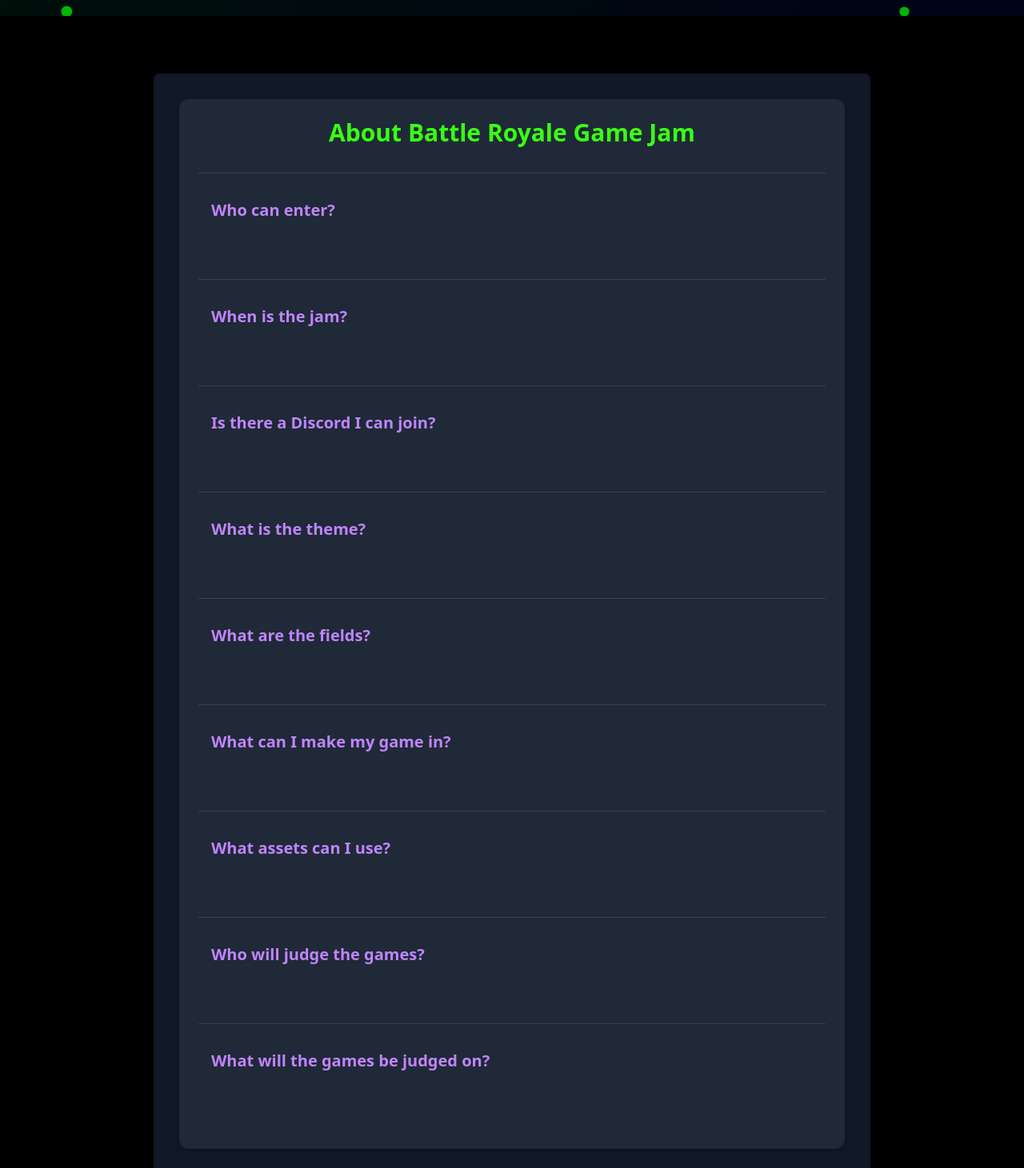
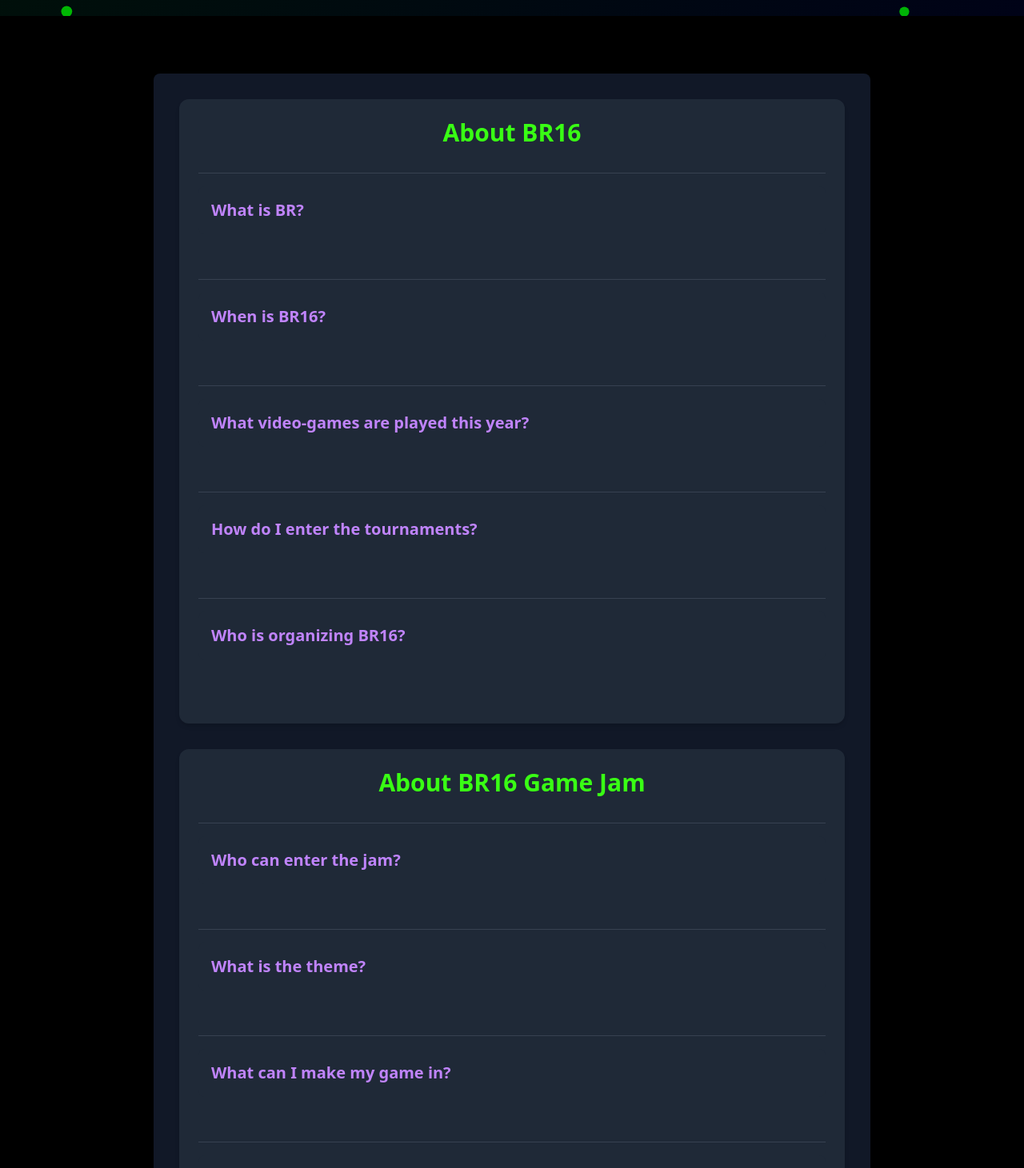
Before and after one commit to ieee-uottawa/battle-royale, a React (Vite) app: page / in a window 1280 px wide. Shown: the part 780-2241 px from the top of the page at 80% size. Built offline with nearby package versions, Linux system fonts and the light colour scheme.

Commit message:
feat: update information & links

```diff
--- a/src/App.tsx
+++ b/src/App.tsx
@@ -2,6 +2,7 @@ import Navbar from "./components/Navbar";
 import Hero from "./components/Hero";
 import About from "./components/About";
 import PreviousSubmissions from "./components/PreviousSubmissions";
+import Patronage from "./components/Patronage";
 import Prizes from "./components/Prizes";
 import Contact from "./components/Contact";
 import Background from "./components/Background";
@@ -19,6 +20,9 @@ function App() {
         <div id="previous-results">
           <PreviousSubmissions />
         </div>
+        <div id="patronage">
+          <Patronage />
+        </div>
         <div id="prizes">
           <Prizes />
         </div>
--- a/src/components/About.tsx
+++ b/src/components/About.tsx
@@ -24,26 +24,43 @@ const AccordionItem = ({ question, answer }) => {
 };
 
 const AboutSection = () => {
-  const faqData = [
+  const faqBRData = [
     {
-      question: "Who can enter?",
+      question: "What is BR?",
+      answer:
+        "Battle Royale is a weekend-long event where participants can compete in video-game tournaments and/or a game jam.",
+    },
+    {
+      question: "When is BR16?",
+      answer:
+        "BR16 starts on February 6th, and ends on Feb 9th, at 10AM EST. Game Jam judging will start at 12PM EST and winners will be announced live on our Twitch channel during the closing ceremony.",
+    },
+    {
+      question: "What video-games are played this year?",
+      answer:
+        "The games played at BR16 are Valorant, League of Legends, Minecraft, Stardew Valley and Jack of All Games.",
+    },
+    {
+      question: "How do I enter the tournaments?",
+      answer:
+        "You can sign up for the tournament with the link at the top of our website. Registration is free!",
+    },
+    {
+      question: "Who is organizing BR16?",
+      answer:
+        "BR16 is organized by IEEE uOttawa, IEEE Carleton, IEEE Algonquin, IEEE UBC, and the uOttawa Game Dev Club.",
+    },
+  ];
+
+  const faqGameJamData = [
+    {
+      question: "Who can enter the jam?",
       answer:
         "Anyone 13 years or older can participate. You can work in teams of 1 to 4.",
     },
     {
-      question: "When is the jam?",
-      answer:
-        "The jam starts on March 4th, 2022 at 12:30 PM EST and ends on March 6th, 2022 at 6 PM EST. The judging period will be from 6 PM to 8 PM EST on Sunday, March 6th, and winners will be announced live on our Twitch channel during the closing ceremony.",
-    },
-    {
-      question: "Is there a Discord I can join?",
-      answer:
-        "Yes! There is a dedicated section for the game jam on the Battle Royale server.",
-    },
-    { question: "What is the theme?", answer: "Outer space! Space jam!" },
-    {
-      question: "What are the fields?",
-      answer: `Game Design: Advertise a creative game idea through a website, document, video, or presentation.\nGame Development: Create a game using any engine or language with the theme announced during the opening ceremony.`,
+      question: "What is the theme?",
+      answer: "The theme will be revealed in our opening ceremonies!",
     },
     {
       question: "What can I make my game in?",
@@ -56,11 +73,6 @@ const AboutSection = () => {
         "You can use pre-existing code and legal art/audio assets, but the game should be developed during the jam.",
     },
     {
-      question: "Who will judge the games?",
-      answer:
-        "Graduate students from Carleton University will volunteer as judges.",
-    },
-    {
       question: "What will the games be judged on?",
       answer: `Creativity, Fun, Theme, Mood, Graphics, Audio, and Overall Game Feel. Judges value innovation, polish, and enjoyment.`,
     },
@@ -70,13 +82,27 @@ const AboutSection = () => {
     <div className="bg-gray-900 text-gray-300 p-4 md:p-8 rounded-lg shadow-lg max-w-4xl mx-auto relative z-10">
       <div className="bg-gray-800 p-2 md:p-6 rounded-xl shadow-md pt-8">
         <h2 className="text-lg md:text-3xl font-bold text-neon-green pb-2 mb-6 text-center">
-          About Battle Royale Game Jam
+          About BR16
         </h2>
         <hr className="border-t border-gray-700 my-4" />
-        {faqData.map((item, index) => (
+        {faqBRData.map((item, index) => (
           <React.Fragment key={index}>
             <AccordionItem question={item.question} answer={item.answer} />
-            {index < faqData.length - 1 && (
+            {index < faqBRData.length - 1 && (
+              <hr className="border-t border-gray-700 my-4" />
+            )}
+          </React.Fragment>
+        ))}
+      </div>
+      <div className="bg-gray-800 p-2 md:p-6 rounded-xl shadow-md pt-8 mt-8">
+        <h2 className="text-lg md:text-3xl font-bold text-neon-green pb-2 mb-6 text-center">
+          About BR16 Game Jam
+        </h2>
+        <hr className="border-t border-gray-700 my-4" />
+        {faqGameJamData.map((item, index) => (
+          <React.Fragment key={index}>
+            <AccordionItem question={item.question} answer={item.answer} />
+            {index < faqGameJamData.length - 1 && (
               <hr className="border-t border-gray-700 my-4" />
             )}
           </React.Fragment>
--- a/src/components/Contact.tsx
+++ b/src/components/Contact.tsx
@@ -21,11 +21,38 @@ const ContactSection: React.FC = () => {
             Contact Us
           </h2>
           <hr className="border-t border-gray-700 my-4" />
-          <div className="bg-gray-900 p-6 rounded-lg shadow-lg w-full">
+          <div className="bg-gray-900 p-6 rounded-lg shadow-lg w-full space-y-6">
+            <h3 className="text-2xl font-semibold mb-4 text-neon-blue">
+              Co-leads
+            </h3>
+            <div className="flex flex-col gap-6">
+              <a
+                href="mailto:jad@battleroyale.ca"
+                target="_blank"
+                rel="noopener noreferrer"
+                className="text-neon-green hover:text-neon-green/80"
+              >
+                <div className="flex items-center">
+                  <Mail className="w-6 h-6 mr-4" />
+                  <p className="text-white">jad@battleroyale.ca</p>
+                </div>
+              </a>
+              <a
+                href="mailto:adam@battleroyale.ca"
+                target="_blank"
+                rel="noopener noreferrer"
+                className="text-neon-green hover:text-neon-green/80"
+              >
+                <div className="flex items-center">
+                  <Mail className="w-6 h-6 mr-4" />
+                  <p className="text-white">adam@battleroyale.ca</p>
+                </div>
+              </a>
+            </div>
+            <hr />
             <h3 className="text-2xl font-semibold mb-4 text-neon-blue">
               IEEE uOttawa
             </h3>
-            <div className="space-y-4">
             <div className="flex items-center">
               <a
                 href="mailto:exec@ieeeuottawa.ca"
@@ -102,7 +129,6 @@ const ContactSection: React.FC = () => {
         </div>
       </div>
     </div>
-    </div>
   );
 };
 
--- a/src/components/Hero.tsx
+++ b/src/components/Hero.tsx
@@ -56,12 +56,10 @@ export default function Hero() {
             variant="outline"
             className="border-neon-green text-neon-green hover:bg-neon-green hover:text-black px-2 md:px-4"
             onClick={() =>
-              document
-                .getElementById("about")
-                ?.scrollIntoView({ behavior: "smooth" })
+              window.open("https://www.twitch.tv/ieeebattleroyale", "_blank")
             }
           >
-            Jump into it
+            Twitch.tv
           </Button>
           <Button
             size="lg"
--- a/src/components/Navbar.tsx
+++ b/src/components/Navbar.tsx
@@ -47,10 +47,13 @@ export default function Navbar() {
           variant="outline"
           className="border-neon-green text-neon-green hover:bg-neon-green hover:text-black"
           onClick={() =>
-            window.open("https://www.twitch.tv/ieeebattleroyale", "_blank")
+            window.open(
+              "https://docs.google.com/forms/d/e/1FAIpQLSc081bF-4m9ZTJNCAd9-OnXYwgsOPcZbLodAbbv8LF4Hpl5cA/viewform?usp=header",
+              "_blank"
+            )
           }
         >
-          Twitch.tv
+          Register
         </Button>
       </div>
     </nav>
--- /dev/null
+++ b/src/components/Patronage.tsx
@@ -0,0 +1,42 @@
+import React from "react";
+import Button from "./Button";
+
+export default function Patronage() {
+  return (
+    <div className="bg-gray-900 text-gray-300 p-4 md:p-8 rounded-lg shadow-lg max-w-4xl mx-auto relative z-10 mt-16">
+      <div className="bg-gray-800 p-1 md:p-6 rounded-xl shadow-md">
+        <div className="container mx-auto px-4 py-8">
+          <h2 className="text-lg md:text-3xl font-bold text-center mb-12 text-neon-green">
+            Patronage
+          </h2>
+          <hr className="border-t border-gray-700 my-4" />
+          <h3 className="text-center">
+            Looking to sponsor BR16? <br />
+            Send us an email at{" "}
+            <a
+              href="mailto:patronage@battleroyale.ca "
+              className="text-neon-green hover:text-neon-green hover:underline"
+            >
+              patronage@battleroyale.ca
+            </a>
+          </h3>
+
+          <div className="mt-12 text-center">
+            <Button
+              variant="outline"
+              className="border-neon-green text-neon-green hover:bg-neon-green hover:text-black"
+              onClick={() =>
+                window.open(
+                  "https://www.youtube.com/watch?v=dQw4w9WgXcQ",
+                  "_blank"
+                )
+              }
+            >
+              Send us an email!
+            </Button>
+          </div>
+        </div>
+      </div>
+    </div>
+  );
+}
--- a/src/components/Prizes.tsx
+++ b/src/components/Prizes.tsx
@@ -71,6 +71,9 @@ const Prizes: React.FC = () => {
             BR16 Prizes
           </h2>
           <hr className="border-t border-gray-700 my-4" />
+          <h3 className="text-center">Prizes will be revealed soon!</h3>
+
+          {/*
           <div className="flex md:flex-row justify-center items-end space-y-8 md:space-y-0 xl:space-x-8 space-x-2">
             {prizes.map((prize, index) => (
               <PrizeColumn key={index} {...prize} />
@@ -99,6 +102,7 @@ const Prizes: React.FC = () => {
               </div>
             </div>
           </div>
+          */}
           <div className="mt-12 text-center">
             <Button
               variant="outline"
```
Lines whose indentation alone changed are shown as unchanged.
